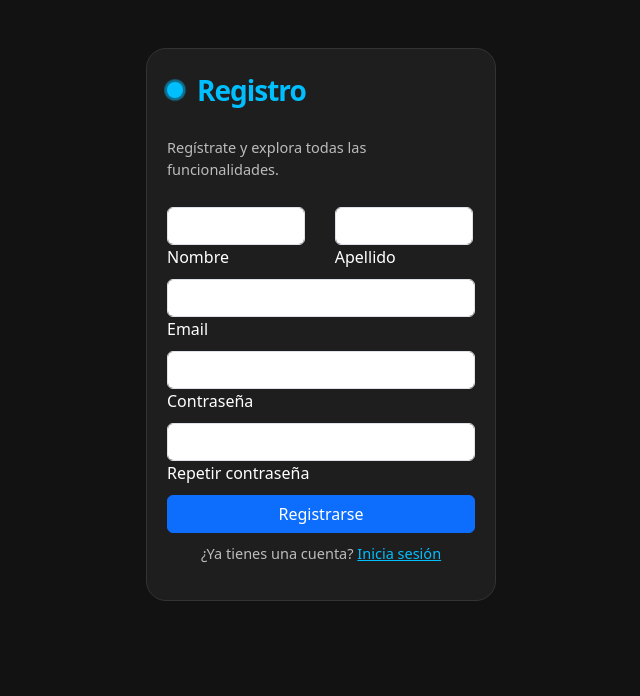
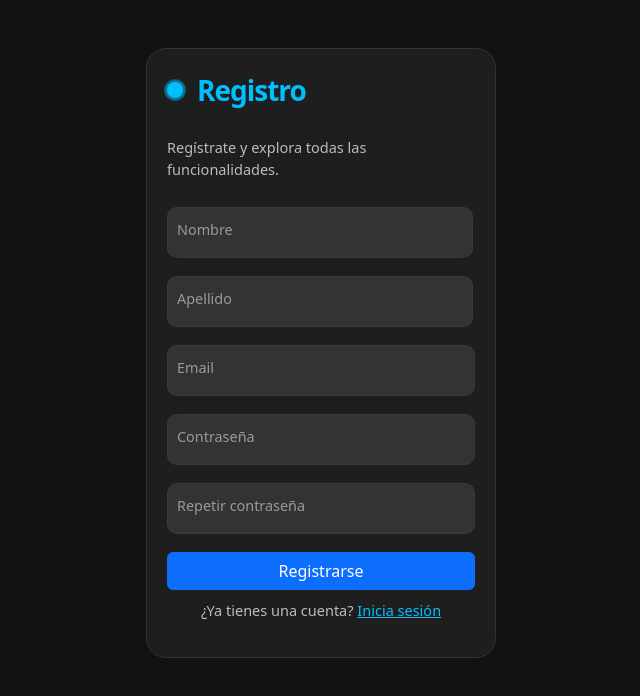
Before and after one commit to georginacostilla/frontend-terrand, a React (Vite) app: page /register in a window 1280 px wide. Shown: the top 696 px of the page, without its empty margins (319-959 px from the left). Built offline with nearby package versions, Linux system fonts and the light colour scheme.

Commit message:
Correcciones en el registro

```diff
--- a/src/assets/pages/Register.jsx
+++ b/src/assets/pages/Register.jsx
@@ -1,8 +1,9 @@
 import { useState } from "react";
-import { Form, Button, Row, Col } from "react-bootstrap";
-import { Link, useNavigate } from "react-router-dom";
+import { Form, Button, Row, Col } from 'react-bootstrap';
+import { Link, useNavigate } from 'react-router-dom';
 import axios from "axios";
-import "./styleForm.css";
+import './styleForm.css';
+import Swal from "sweetalert2";
 
 const Register = () => {
   const [name, setName] = useState("");
@@ -14,8 +15,14 @@ const Register = () => {
 
   const handleRegister = async (e) => {
     e.preventDefault();
+
     if (password !== repeatPassword) {
-      alert("Las contraseñas no coinciden.");
+      Swal.fire({
+        icon: "warning",
+        title: "Contraseñas no coinciden",
+        text: "Por favor, asegúrate de que ambas contraseñas sean iguales.",
+        confirmButtonText: "Aceptar",
+      });
       return;
     }
 
@@ -26,16 +33,29 @@ const Register = () => {
         email,
         password,
       });
-      alert("¡Registro exitoso! Ahora puedes iniciar sesión.");
+      Swal.fire({
+        icon: "success",
+        title: "Éxito",
+        text: "Registro exitoso. Ahora puedes iniciar sesión.",
+        showConfirmButton: false,
+        timer: 1500,
+        timerProgressBar: true,
+      }).then(() => {
         navigate("/");
+      });
     } catch (error) {
-      console.error("Error al registrarse:", error);
-      alert("El correo ya está en uso o hubo un error.");
+      Swal.fire({
+        icon: "error",
+        title: "Error",
+        text: "El correo ya está en uso o hubo un error.",
+        confirmButtonText: "Aceptar",
+      });
     }
   };
 
   return (
-    <div className="mt-5">
+    <>
+      <div className='mt-5'>
         <Form className="form" onSubmit={handleRegister}>
           <p className="title">Registro</p>
           <p className="message">Regístrate y explora todas las funcionalidades.</p>
@@ -43,33 +63,41 @@ const Register = () => {
           <Row className="flex">
             <Col>
               <Form.Group controlId="formFirstname">
+                <Form.Label>
                   <Form.Control
                     type="text"
                     className="input"
-                placeholder=" "
+                    placeholder=""
                     value={name}
                     onChange={(e) => setName(e.target.value)}
                     required
                   />
                   <span>Nombre</span>
+                </Form.Label>
               </Form.Group>
             </Col>
+          </Row>
+
+          <Row className="flex">
             <Col>
               <Form.Group controlId="formLastname">
+                <Form.Label>
                   <Form.Control
                     type="text"
                     className="input"
-                placeholder=" "
+                    placeholder=""
                     value={lastName}
                     onChange={(e) => setLastName(e.target.value)}
                     required
                   />
                   <span>Apellido</span>
+                </Form.Label>
               </Form.Group>
             </Col>
           </Row>
 
           <Form.Group controlId="formEmail">
+            <Form.Label>
               <Form.Control
                 type="email"
                 className="input"
@@ -79,9 +107,11 @@ const Register = () => {
                 required
               />
               <span>Email</span>
+            </Form.Label>
           </Form.Group>
 
           <Form.Group controlId="formPassword">
+            <Form.Label>
               <Form.Control
                 type="password"
                 className="input"
@@ -91,9 +121,11 @@ const Register = () => {
                 required
               />
               <span>Contraseña</span>
+            </Form.Label>
           </Form.Group>
 
           <Form.Group controlId="formConfirmPassword">
+            <Form.Label>
               <Form.Control
                 type="password"
                 className="input"
@@ -103,6 +135,7 @@ const Register = () => {
                 required
               />
               <span>Repetir contraseña</span>
+            </Form.Label>
           </Form.Group>
 
           <Button type="submit" className="submit w-100">
@@ -114,86 +147,8 @@ const Register = () => {
           </p>
         </Form>
       </div>
+    </>
   );
 };
 
 export default Register;
-
-// import { Form, Button, Row, Col } from 'react-bootstrap';
-// import { Link } from 'react-router-dom';
-// import './styleForm.css';
-
-// const Register = () => {
-//   return (
-//     <>
-//       <div className='mt-5'>
-//         <Form className="form">
-//           <p className="title">Registro</p>
-//           <p className="message">Regístrate y explora todas las funcionalidades.</p>
-
-//           <Row className="flex">
-//             <Col>
-//               <Form.Group controlId="formFirstname">
-//                 <Form.Label>
-//                   <Form.Control
-//                     type="text"
-//                     className="input"
-//                     placeholder=""
-//                     required
-//                   />
-//                   <span>Nombre</span>
-//                 </Form.Label>
-//               </Form.Group>
-//             </Col>
-//           </Row>
-
-//           <Form.Group controlId="formEmail">
-//             <Form.Label>
-//               <Form.Control
-//                 type="email"
-//                 className="input"
-//                 placeholder=" "
-//                 required
-//               />
-//               <span>Email</span>
-//             </Form.Label>
-//           </Form.Group>
-
-//           <Form.Group controlId="formPassword">
-//             <Form.Label>
-//               <Form.Control
-//                 type="password"
-//                 className="input"
-//                 placeholder=" "
-//                 required
-//               />
-//               <span>Contraseña</span>
-//             </Form.Label>
-//           </Form.Group>
-
-//           <Form.Group controlId="formConfirmPassword">
-//             <Form.Label>
-//               <Form.Control
-//                 type="password"
-//                 className="input"
-//                 placeholder=" "
-//                 required
-//               />
-//               <span>Repetir contraseña</span>
-//             </Form.Label>
-//           </Form.Group>
-
-//           <Button type="submit" className="submit w-100">
-//             Registrarse
-//           </Button>
-
-//           <p className="signin">
-//             ¿Ya tienes una cuenta? <Link to="/">Inicia sesión</Link>
-//           </p>
-//         </Form>
-//       </div>
-//     </>
-//   );
-// };
-
-// export default Register;
```
Lines whose indentation alone changed are shown as unchanged.
